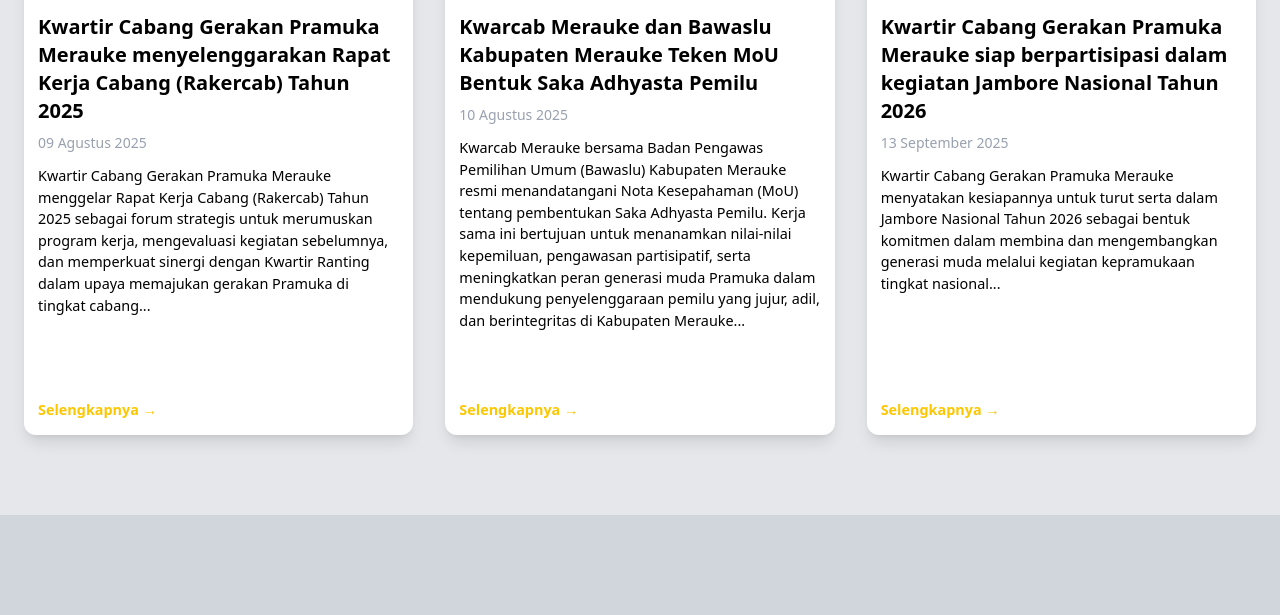
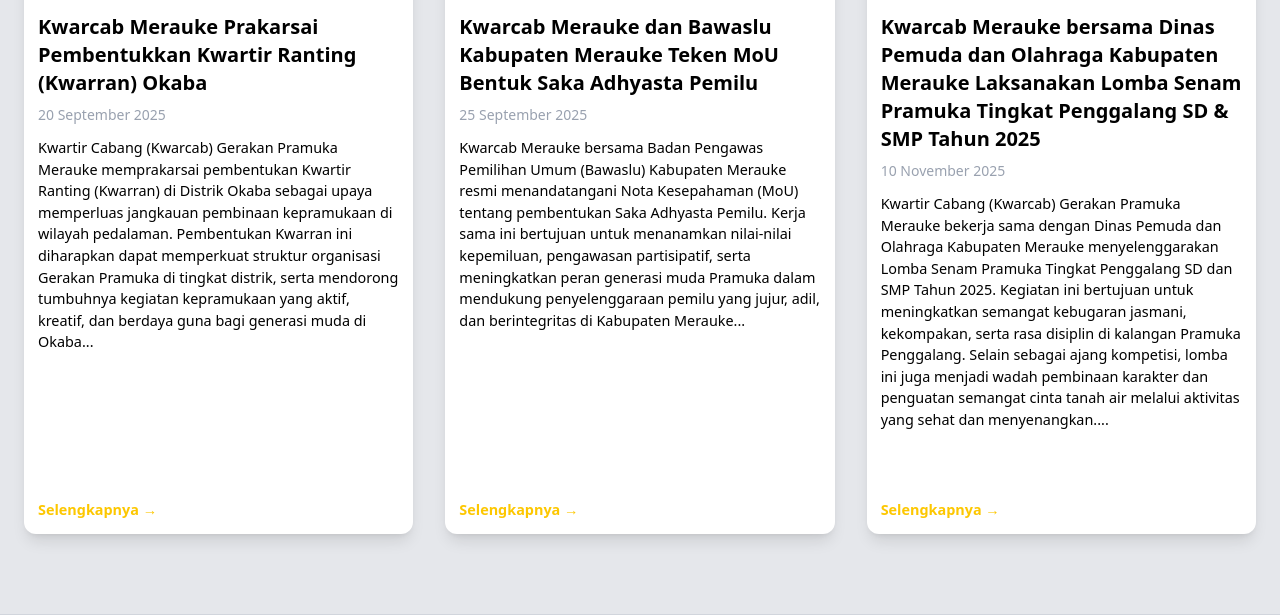
Before and after one commit to adiprsty119/fuzzy-ahp, a Flask app: page / in a window 1280 px wide. Shown: the part 1217-1832 px from the top of the page. Run offline with Flask 3, Linux system fonts and the light colour scheme; style sheets or scripts are compiled from the project's sources; some libraries are stand-ins or nearby versions.

Commit message:
Update UI Landing Page

```diff
--- a/app/templates/index.html
+++ b/app/templates/index.html
@@ -509,33 +509,37 @@
             class="rounded-xl shadow-lg overflow-hidden hover:shadow-yellow-400/30 transition cursor-pointer flex flex-col {{ 'bg-gray-800' if current_theme == 'dark' else 'bg-white' }}"
           >
             <img
-              src="{{ url_for('static', filename='images/') }}"
+              src="{{ url_for('static', filename='images/kwarcab_01.JPG') }}"
               alt="{{ 'Berita 1' if current_lang == 'id' else 'News 1' }}"
               class="w-full h-48 object-cover"
             />
             <div class="flex-grow p-3.5">
               <h3 class="text-xl font-bold mb-2">
-                {{ 'Kwartir Cabang Gerakan Pramuka Merauke menyelenggarakan
-                Rapat Kerja Cabang (Rakercab) Tahun 2025' if current_lang ==
-                'id' else 'The Kwartir Cabang of the Gerakan Pramuka Merauke is
-                holding the 2025 Branch Working Meeting (Rakercab)' }}
+                {{ 'Kwarcab Merauke Prakarsai Pembentukkan Kwartir Ranting
+                (Kwarran) Okaba' if current_lang == 'id' else 'The Merauke Scout
+                Branch (Kwarcab) Initiates the Establishment of the Okaba
+                Subdistrict Scout Branch (Kwarran)' }}
               </h3>
               <p class="text-sm text-gray-400 mb-3">
-                {{ '09 Agustus 2025' if current_lang == 'id' else 'August 09,
-                2025' }}
+                {{ '20 September 2025' if current_lang == 'id' else 'September
+                20, 2025' }}
               </p>
               <p class="mb-4 text-[0.9rem]">
-                {{ 'Kwartir Cabang Gerakan Pramuka Merauke menggelar Rapat Kerja
-                Cabang (Rakercab) Tahun 2025 sebagai forum strategis untuk
-                merumuskan program kerja, mengevaluasi kegiatan sebelumnya, dan
-                memperkuat sinergi dengan Kwartir Ranting dalam upaya memajukan
-                gerakan Pramuka di tingkat cabang...' if current_lang == 'id'
-                else 'The Kwartir Cabang of the Gerakan Pramuka Merauke is
-                holding the 2025 Branch Working Meeting (Rakercab) as a
-                strategic forum to formulate work programs, evaluate previous
-                activities, and strengthen synergy with Kwartir Ranting in an
-                effort to advance the Scouting movement at the branch level...'
-                }}
+                {{ 'Kwartir Cabang (Kwarcab) Gerakan Pramuka Merauke
+                memprakarsai pembentukan Kwartir Ranting (Kwarran) di Distrik
+                Okaba sebagai upaya memperluas jangkauan pembinaan kepramukaan
+                di wilayah pedalaman. Pembentukan Kwarran ini diharapkan dapat
+                memperkuat struktur organisasi Gerakan Pramuka di tingkat
+                distrik, serta mendorong tumbuhnya kegiatan kepramukaan yang
+                aktif, kreatif, dan berdaya guna bagi generasi muda di Okaba...'
+                if current_lang == 'id' else 'The Merauke Scout Branch (Kwarcab)
+                initiated the establishment of a Subdistrict Scout Branch
+                (Kwarran) in Okaba as part of efforts to expand scouting
+                development in remote areas. The formation of this Kwarran is
+                expected to strengthen the organizational structure of the Scout
+                Movement at the subdistrict level and encourage active,
+                creative, and meaningful scouting activities among the youth in
+                Okaba...' }}
               </p>
             </div>
             <a
@@ -564,8 +568,8 @@
                 Election Oversight Scout Unit (Saka Adhyasta Pemilu)' }}
               </h3>
               <p class="text-sm text-gray-400 mb-3">
-                {{ '10 Agustus 2025' if current_lang == 'id' else 'August 10,
-                2025' }}
+                {{ '25 September 2025' if current_lang == 'id' else 'September
+                25, 2025' }}
               </p>
               <p class="mb-4 text-[0.9rem]">
                 {{ 'Kwarcab Merauke bersama Badan Pengawas Pemilihan Umum
@@ -599,31 +603,41 @@
             class="rounded-xl shadow-lg overflow-hidden hover:shadow-yellow-400/30 transition cursor-pointer flex flex-col {{ 'bg-gray-800' if current_theme == 'dark' else 'bg-white' }}"
           >
             <img
-              src="{{ url_for('static', filename='images/') }}"
+              src="{{ url_for('static', filename='images/kwarcab_03.JPG') }}"
               alt="{{ 'Berita 3' if current_lang == 'id' else 'News 3' }}"
               class="w-full h-48 object-cover"
             />
             <div class="flex-grow p-3.5">
               <h3 class="text-xl font-bold mb-2">
-                {{ 'Kwartir Cabang Gerakan Pramuka Merauke siap berpartisipasi
-                dalam kegiatan Jambore Nasional Tahun 2026' if current_lang ==
-                'id' else 'The Kwartir Cabang of the Gerakan Pramuka Merauke is
-                ready to participate in the 2026 National Jamboree' }}
+                {{ 'Kwarcab Merauke bersama Dinas Pemuda dan Olahraga Kabupaten
+                Merauke Laksanakan Lomba Senam Pramuka Tingkat Penggalang SD &
+                SMP Tahun 2025' if current_lang == 'id' else 'The Merauke Scout
+                Branch (Kwarcab) together with the Youth and Sports Office of
+                Merauke Regency held the 2025 Scout Gymnastics Competition for
+                Elementary and Junior High School (Penggalang) Levels' }}
               </h3>
               <p class="text-sm text-gray-400 mb-3">
-                {{ '13 September 2025' if current_lang == 'id' else 'September
-                13, 2025' }}
+                {{ '10 November 2025' if current_lang == 'id' else 'November 10,
+                2025' }}
               </p>
               <p class="mb-4 text-[0.9rem]">
-                {{ 'Kwartir Cabang Gerakan Pramuka Merauke menyatakan
-                kesiapannya untuk turut serta dalam Jambore Nasional Tahun 2026
-                sebagai bentuk komitmen dalam membina dan mengembangkan generasi
-                muda melalui kegiatan kepramukaan tingkat nasional...' if
-                current_lang == 'id' else 'The Kwartir Cabang of the Gerakan
-                Pramuka Merauke has expressed its readiness to participate in
-                the 2026 National Jamboree, demonstrating its commitment to
-                nurturing and developing young generations through
-                national-level scouting activities...' }}
+                {{ 'Kwartir Cabang (Kwarcab) Gerakan Pramuka Merauke bekerja
+                sama dengan Dinas Pemuda dan Olahraga Kabupaten Merauke
+                menyelenggarakan Lomba Senam Pramuka Tingkat Penggalang SD dan
+                SMP Tahun 2025. Kegiatan ini bertujuan untuk meningkatkan
+                semangat kebugaran jasmani, kekompakan, serta rasa disiplin di
+                kalangan Pramuka Penggalang. Selain sebagai ajang kompetisi,
+                lomba ini juga menjadi wadah pembinaan karakter dan penguatan
+                semangat cinta tanah air melalui aktivitas yang sehat dan
+                menyenangkan....' if current_lang == 'id' else 'The Merauke
+                Scout Branch (Kwarcab) in collaboration with the Youth and
+                Sports Office of Merauke Regency organized the 2025 Scout
+                Gymnastics Competition for Elementary and Junior High School
+                (Penggalang) levels. This event aims to enhance physical
+                fitness, teamwork, and discipline among Scout members. In
+                addition to being a competition, it also serves as a platform
+                for character development and fostering patriotism through
+                healthy and enjoyable activities...' }}
               </p>
             </div>
             <a
```
Also changed, not shown: app/static/images/kwarcab_03.JPG (added), 3 other files.
